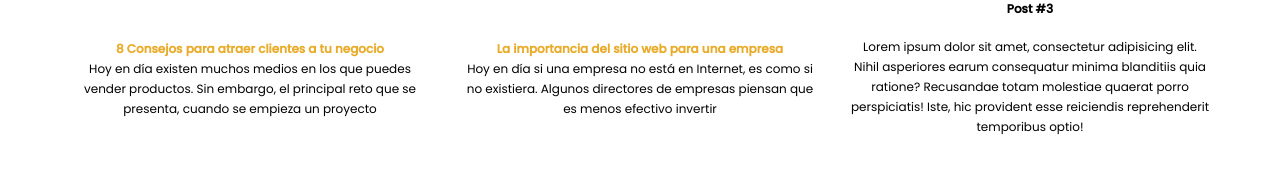
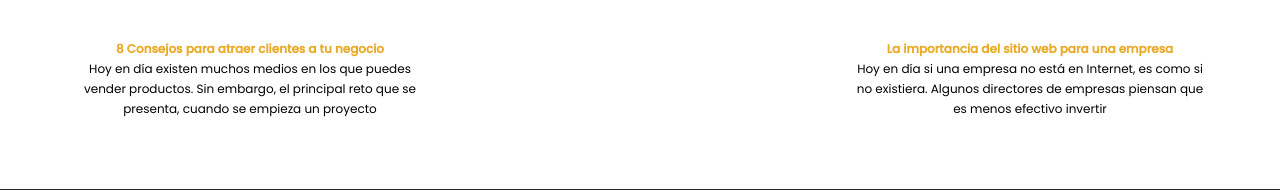
Before and after one commit to djmbdv/job, a PHP site: page /phpmail/ in a window 1280 px wide. Shown: the part 1496-1686 px from the top of the page. Run offline with PHP 8.4, Linux system fonts and the light colour scheme; data that the repository does not hold is empty; some libraries are stand-ins or nearby versions.

Commit message:
arreglando post en index

```diff
--- a/index.php
+++ b/index.php
@@ -149,6 +149,12 @@ global $conn;
 
 
                           </div>
+
+
+                          <div class="col col-md-4" style="text-align: -webkit-center;">
+                          </div>
+
+
                           <div class="col col-md-4" style="text-align: -webkit-center;">
                           <img id="foto-blog" src="https://maratum.com/wp-content/uploads/2018/01/tablet-pagina-web-empresarial-contrucci%C3%B3n-1024x683.jpg" alt="">
                          <br> <br>
@@ -158,17 +164,7 @@ global $conn;
                             piensan que es menos efectivo invertir</p>
 
                           </div>
-                          <div class="col col-md-4" style="text-align: -webkit-center;">
 
-                          <img id="foto-blog" src="https://www.teledisca.com/wp-content/uploads/2020/03/1366_2000.jpg" alt="">
-                          <p> <b>Post #3</b>   </p>
-                            <p>Lorem ipsum dolor sit amet, consectetur adipisicing elit. Nihil
-                              asperiores earum consequatur minima blanditiis quia ratione?
-                              Recusandae totam molestiae quaerat porro perspiciatis! Iste,
-                               hic provident esse reiciendis reprehenderit temporibus optio!</p>
-
-
-                          </div>
                   </div>
 
                       </section>
```
